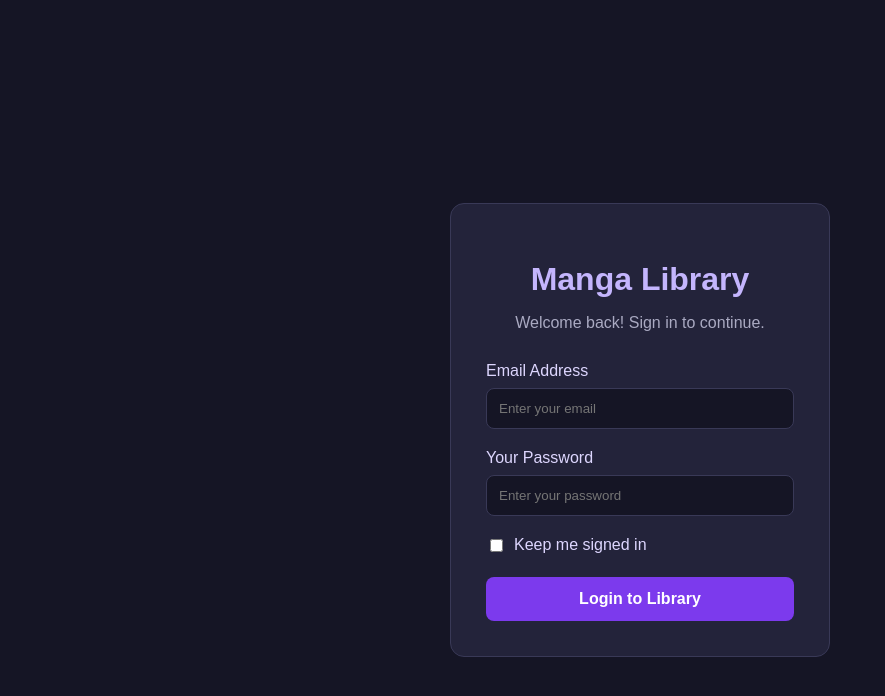
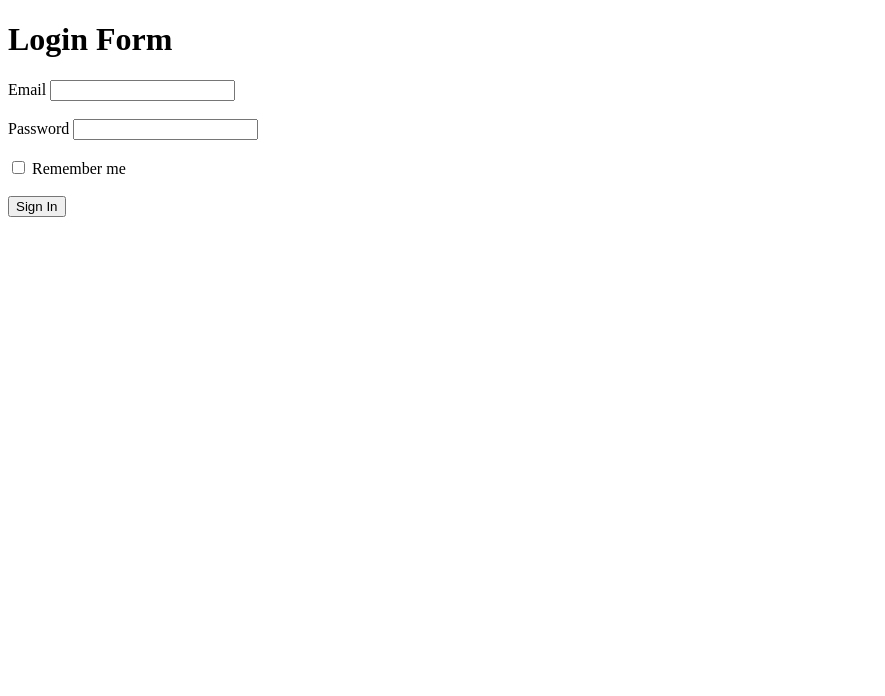
Before and after one commit to aidy40/web-programming, a plain HTML site: page week 8/ex_1.html in a window 1280 px wide. Shown: the whole page, without its empty margins (0-885 px from the left). Drawn offline with Linux system fonts and the light colour scheme.

Commit message:
Revise login form layout and title
Updated the login form with new title and structure.

```diff
--- a/week 8/ex_1.html
+++ b/week 8/ex_1.html
@@ -1,127 +1,35 @@
-
 <!DOCTYPE html>
 <html lang="en">
 <head>
   <meta charset="UTF-8">
   <meta name="viewport" content="width=device-width, initial-scale=1.0">
-  <title>Manga Library - Member Login</title>
-
-  <style>
-    body {
-      font-family: Arial, sans-serif;
-      background-color: #151525;
-      color: #f1f1f1;
-      margin: 0;
-      padding: 30px;
-      min-height: 100vh;
-      display: flex;
-      justify-content: center;
-      align-items: center;
-    }
-
-    .login-container {
-      background-color: #23233a;
-      border: 1px solid #393957;
-      border-radius: 14px;
-      padding: 35px;
-      width: 100%;
-      max-width: 380px;
-      box-sizing: border-box;
-    }
-
-    h1 {
-      color: #c4b5fd;
-      text-align: center;
-      margin-bottom: 10px;
-    }
-
-    .description {
-      color: #aaaac2;
-      text-align: center;
-      margin-bottom: 30px;
-    }
-
-    label {
-      display: block;
-      margin-bottom: 8px;
-      color: #ddd6fe;
-    }
-
-    input[type="email"],
-    input[type="password"] {
-      width: 100%;
-      padding: 12px;
-      margin-bottom: 20px;
-      box-sizing: border-box;
-      background-color: #151525;
-      border: 1px solid #393957;
-      border-radius: 8px;
-      color: white;
-      outline: none;
-    }
-
-    input:focus {
-      border-color: #7c3aed;
-    }
-
-    .remember {
-      display: flex;
-      align-items: center;
-      gap: 8px;
-      margin-bottom: 22px;
-      color: #aaaac2;
-    }
-
-    .remember label {
-      margin: 0;
-    }
-
-    button {
-      width: 100%;
-      padding: 13px;
-      background-color: #7c3aed;
-      color: white;
-      border: none;
-      border-radius: 8px;
-      font-size: 16px;
-      font-weight: bold;
-      cursor: pointer;
-      transition: 0.3s;
-    }
-
-    button:hover {
-      background-color: #6d28d9;
-    }
-  </style>
+  <title>Login Form</title>
 </head>
 
 <body>
 
-  <div class="login-container">
+  <h1>Login Form</h1>
 
-    <h1>Manga Library</h1>
-    <p class="description">Welcome back! Sign in to continue.</p>
+  <form method="post" action="/login">
 
-    <form method="post" action="/login">
+    <label for="email">Email</label>
+    <input type="email" id="email" name="email" required>
 
-      <label for="email">Email Address</label>
-      <input type="email" id="email" name="email"
-             placeholder="Enter your email" required>
+    <br><br>
 
-      <label for="pw">Your Password</label>
-      <input type="password" id="pw" name="password"
-             placeholder="Enter your password" required>
+    <label for="pw">Password</label>
+    <input type="password" id="pw" name="password" required>
 
-      <div class="remember">
-        <input type="checkbox" id="remember" name="remember">
-        <label for="remember">Keep me signed in</label>
-      </div>
+    <br><br>
 
-      <button type="submit">Login to Library</button>
+    <input type="checkbox" id="remember" name="remember">
+    <label for="remember">Remember me</label>
 
-    </form>
+    <br><br>
 
-  </div>
+    <button type="submit">Sign In</button>
+
+  </form>
 
 </body>
 </html>
```
